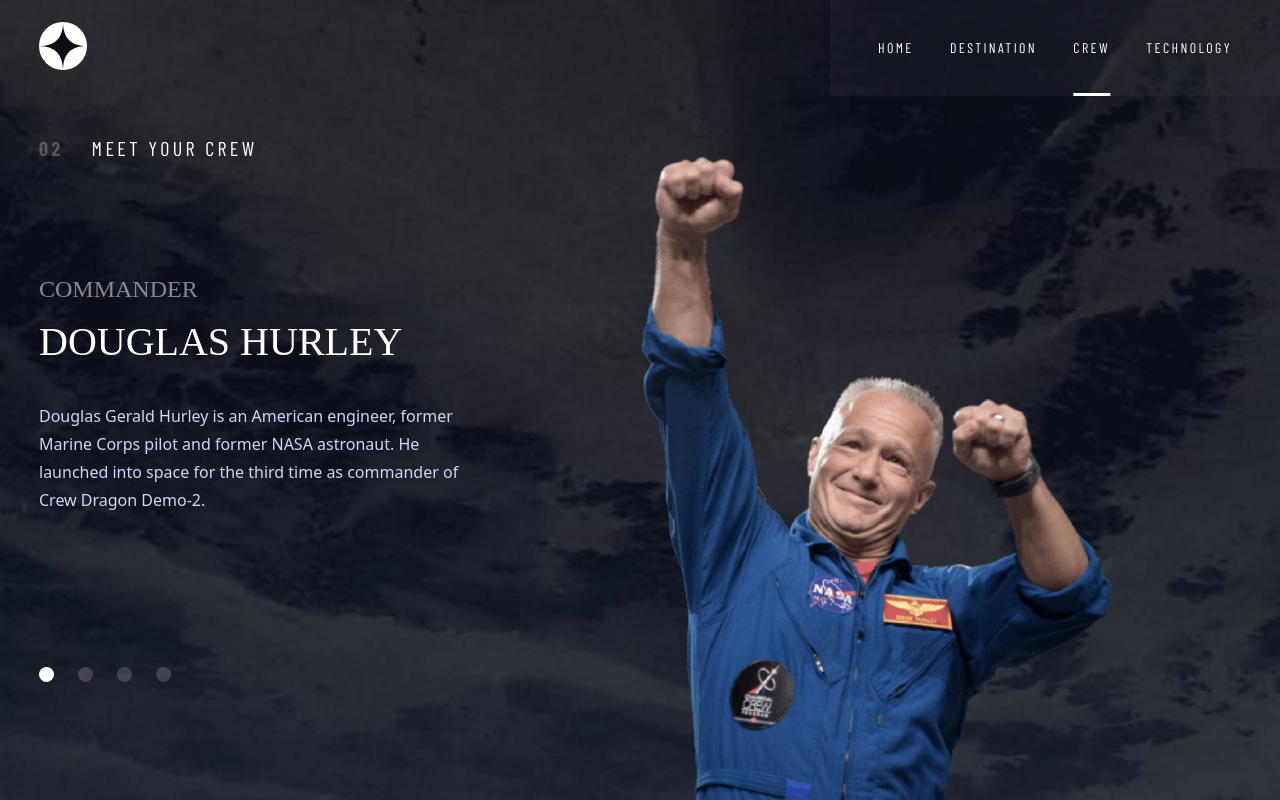
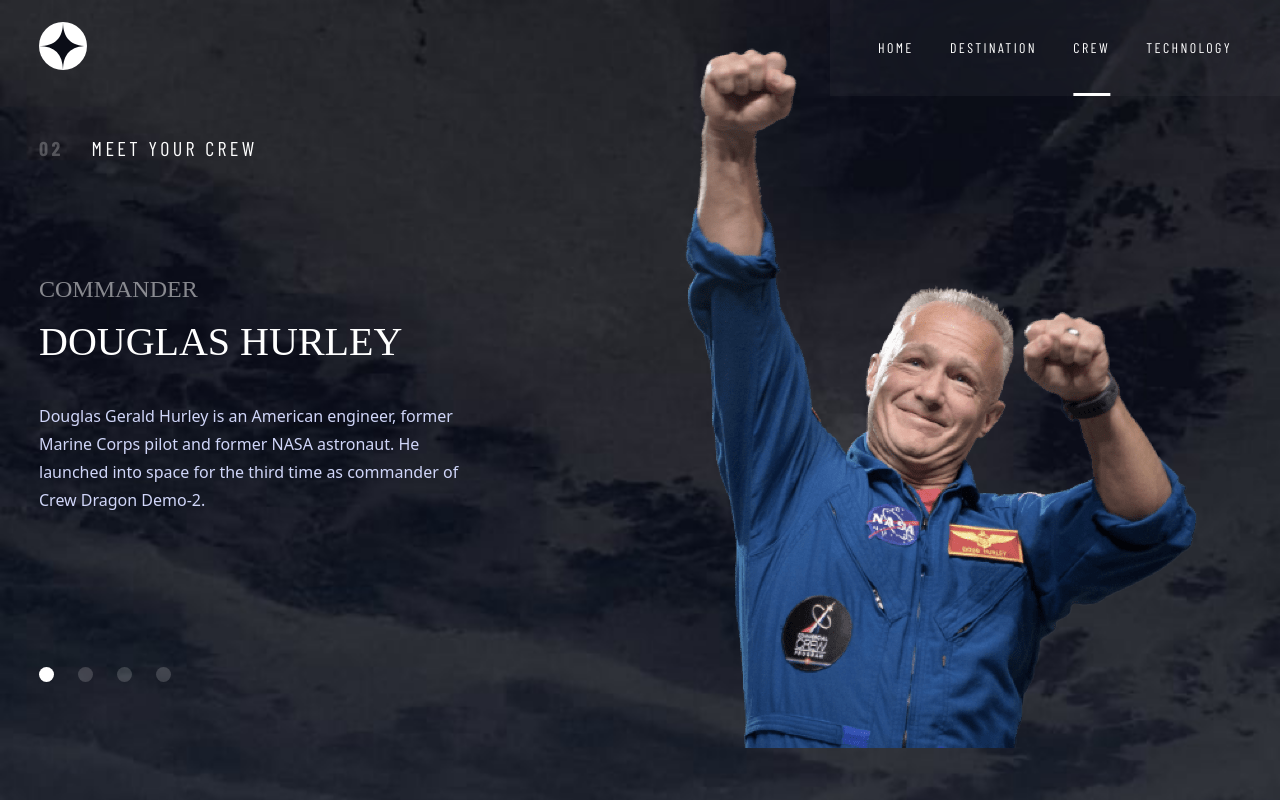
Before and after one commit to PhantomDev007/FM_Space-tourism-website, a Next.js app: page /crew in a window 1280 px wide. Built offline with nearby package versions, Linux system fonts and the light colour scheme; a web font is replaced by a local one.

Commit message:
Fix: Adjust layout of crew page

```diff
--- a/components/crewCard/crewCard.module.css
+++ b/components/crewCard/crewCard.module.css
@@ -1,15 +1,23 @@
 .container {
+  position: relative;
   width: 50%;
   padding-top: 75px;
+  padding-bottom: 229px;
 }
 
 .image {
-  position: fixed;
+  position: absolute;
+  top: 0;
   bottom: -5px;
-  left: 50%;
-  right: 167px;
+  left: 100%;
+  right: -100%;
   display: flex;
+  align-items: flex-end;
   justify-content: center;
+}
+
+.image img {
+  vertical-align: bottom;
 }
 
 .role {
--- a/pages/crew/Crew.module.css
+++ b/pages/crew/Crew.module.css
@@ -1,9 +1,8 @@
-.container {
-  padding-bottom: 229px;
-}
-
 .nav {
+  position: relative;
+  z-index: 20;
   transform: translateY(481px);
+  --size: 15px;
 }
 
 .nav ul {
@@ -16,8 +15,8 @@
 
 .nav li {
   display: block;
-  width: 15px;
-  height: 15px;
+  width: var(--size);
+  height: var(--size);
   background-color: var(--white);
   border-radius: 50%;
   opacity: 0.17;
```
